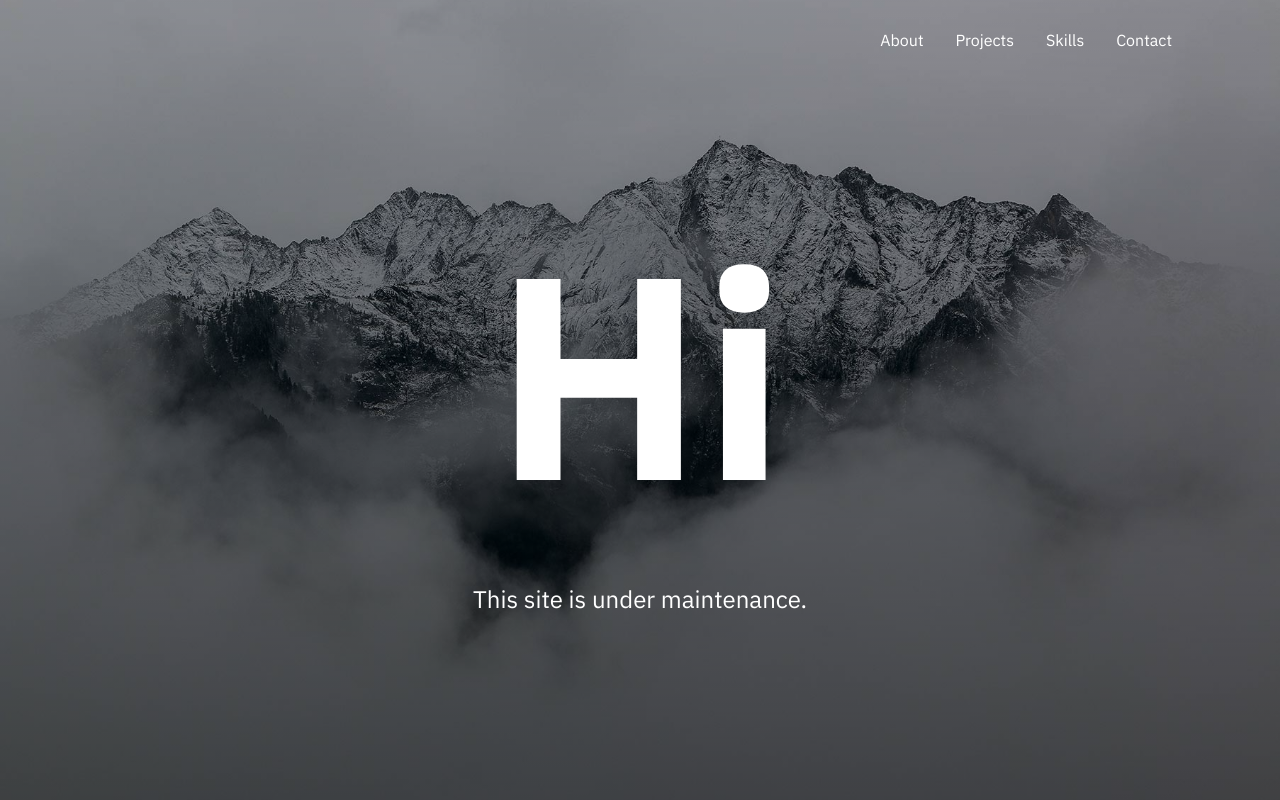
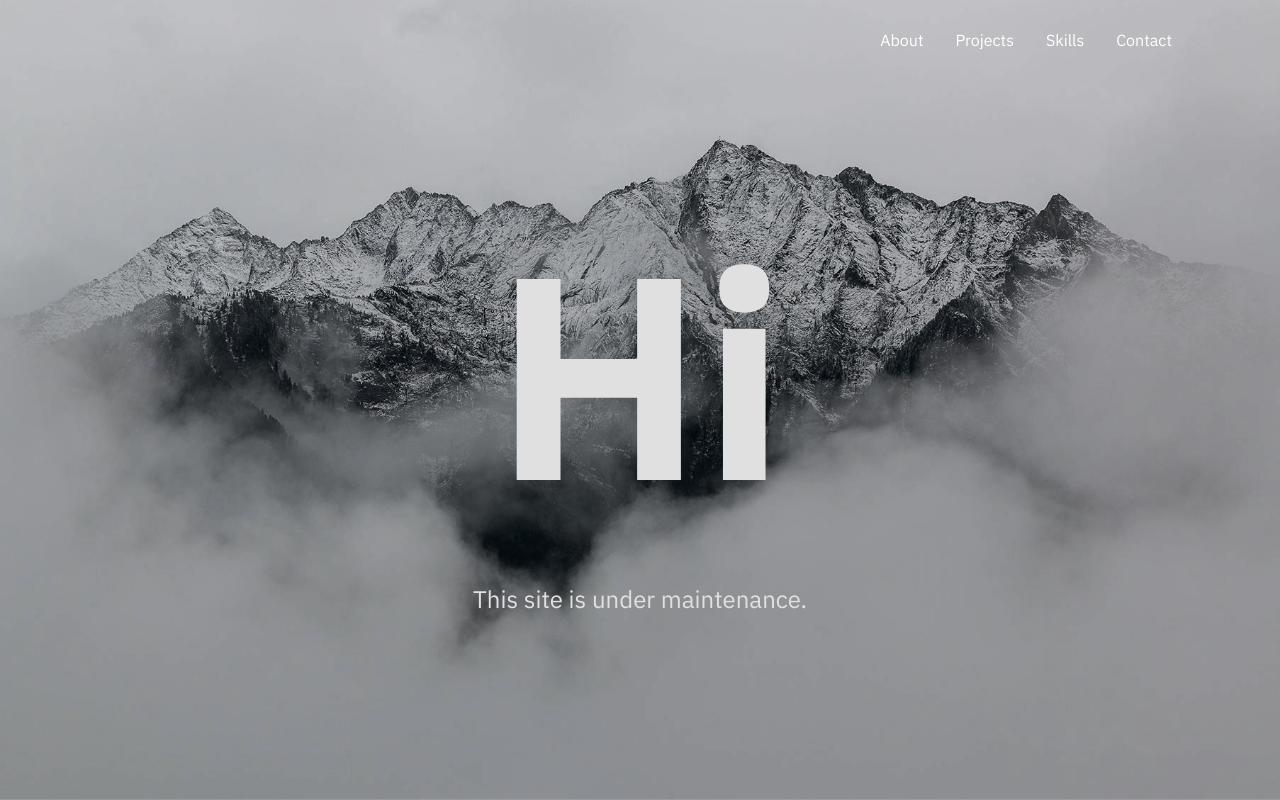
Before and after one commit to topphestmark/portfolio1, a React (Create React App) app: page / in a window 1280 px wide. Shown: the top 800 px of the page. Built offline with nearby package versions, Linux system fonts and the light colour scheme.

Commit message:
ScrollToTop & Navbar background on scroll

```diff
--- a/src/App.js
+++ b/src/App.js
@@ -1,7 +1,7 @@
 import { useState } from "react";
 import { BrowserRouter as Router, Switch, Route } from "react-router-dom";
 
-import { Sidebar, Navbar, Footer } from "./components";
+import { Sidebar, Navbar, Footer, ScrollToTop } from "./components";
 import Pages from "./pages";
 
 export default function App() {
@@ -22,6 +22,7 @@ export default function App() {
         </Switch>
       </Router>
 
+      <ScrollToTop />
       <Footer />
     </>
   );
--- a/src/components/HeroSection/heroSection.js
+++ b/src/components/HeroSection/heroSection.js
@@ -14,22 +14,7 @@ export const HeroContainer = styled.div`
   background-size: cover;
   background-position: center center;
   background-repeat: no-repeat;
-
-  :before {
-    content: "";
-    position: absolute;
-    top: 0;
-    left: 0;
-    right: 0;
-    bottom: 0;
-    background: linear-gradient(
-        180deg,
-        rgba(0, 0, 0, 0.2) 0%,
-        rgba(0, 0, 0, 0.6) 100%
-      ),
-      linear-gradient(180deg, rgba(0, 0, 0, 0.2) 0%, transparent 100%);
-    z-index: 2;
-  }
+  filter: grayscale(50%) brightness(0.88); ;
 `;
 
 export const HeroContent = styled.div`
--- a/src/components/Navbar/index.js
+++ b/src/components/Navbar/index.js
@@ -15,11 +15,11 @@ const Navbar = ({ toggleHamburger }) => {
 
   const changeNav = () => {
     let scrollingPosition = Math.ceil(window.scrollY);
-    return scrollingPosition >= 80 ? setScrollNav(true) : setScrollNav(false);
+    return scrollingPosition >= 200 ? setScrollNav(true) : setScrollNav(false);
   };
 
   useEffect(() => {
-    window.addEventListener("scroll", changeNav);
+    window.onscroll = changeNav;
   }, []);
 
   return (
--- a/src/components/Navbar/navbar.js
+++ b/src/components/Navbar/navbar.js
@@ -4,7 +4,9 @@ import theme from "../../shared/theme";
 
 export const Nav = styled.nav`
   background: ${({ scrollNav }) =>
-    scrollNav ? theme.colors.dark2 : "transparent"};
+    scrollNav ? theme.colors.light1 : "transparent"};
+  color: ${({ scrollNav }) =>
+    scrollNav ? theme.colors.dark1 : theme.colors.light1};
   height: 80px;
   margin-top: -80px;
   display: flex;
@@ -60,7 +62,6 @@ export const NavItem = styled.li`
 `;
 
 export const NavLinks = styled(LinkScroll)`
-  color: #fff;
   display: flex;
   align-items: center;
   text-decoration: none;
--- /dev/null
+++ b/src/components/ScrollToTop/index.js
@@ -0,0 +1,40 @@
+import styled from "styled-components/macro";
+import { FaAngleUp } from "react-icons/fa";
+import { useEffect, useState } from "react";
+
+const ScrollToTop = () => {
+  const [scrollNav, setScrollNav] = useState(false);
+
+  const ChangeVisibility = () => {
+    let scrollingPosition = Math.ceil(window.scrollY);
+    return scrollingPosition >= 200 ? setScrollNav(true) : setScrollNav(false);
+  };
+
+  useEffect(() => {
+    window.onscroll = ChangeVisibility;
+  }, []);
+
+  const scrollTop = () => {
+    window.scroll({
+      top: 0,
+      left: 0,
+      behavior: "smooth",
+    });
+  };
+
+  return <UpArrow scrollNav={scrollNav} onClick={scrollTop} />;
+};
+
+export const UpArrow = styled(FaAngleUp)`
+  display: ${({ scrollNav }) => (scrollNav ? "block" : "none")};
+  color: ${(props) => props.theme.colors.light1};
+  background: ${(props) => props.theme.colors.primary};
+  font-size: 2.625rem;
+  cursor: pointer;
+
+  position: fixed;
+  right: 0.25em;
+  bottom: 1em;
+`;
+
+export default ScrollToTop;
--- a/src/components/index.js
+++ b/src/components/index.js
@@ -3,3 +3,4 @@ export { default as Navbar } from "./Navbar";
 export { default as HeroSection } from "./HeroSection";
 export { default as ContactForm } from "./ContactForm";
 export { default as Footer } from "./Footer";
+export { default as ScrollToTop } from "./ScrollToTop";
--- a/src/shared/globalStyles.js
+++ b/src/shared/globalStyles.js
@@ -8,11 +8,18 @@ export const GlobalStyle = createGlobalStyle`
     font-family: 'IBM Plex Sans', sans-serif;
   }
 
+  html {
+    display: flex;
+    justify-content: center;
+  }
+
   body::-webkit-scrollbar {
     display: none;
   }
 
   body {
+    width: 100%;
+    max-width: 1920px;
     background-color: ${(props) => props.theme.colors.lightBg};
   }
 
--- a/src/shared/theme.js
+++ b/src/shared/theme.js
@@ -1,7 +1,7 @@
 // eslint-disable-next-line import/no-anonymous-default-export
 export default {
   colors: {
-    primary: "#F20505",
+    primary: "#29b9f2",
     dark1: "#010606",
     dark2: "#000",
     dark3: "#0d0d0d",
```
Also changed, not shown: 1 other file (tests, documents, lock files or other folders).
